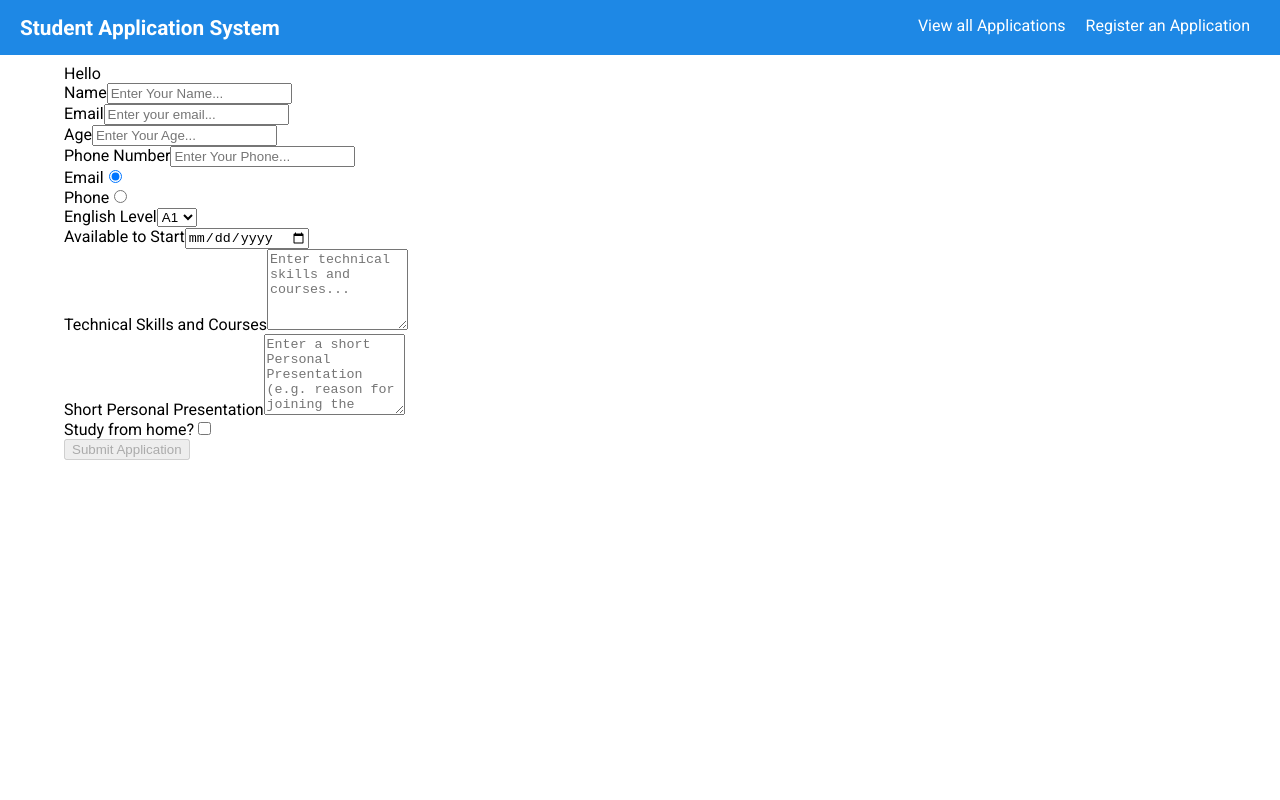
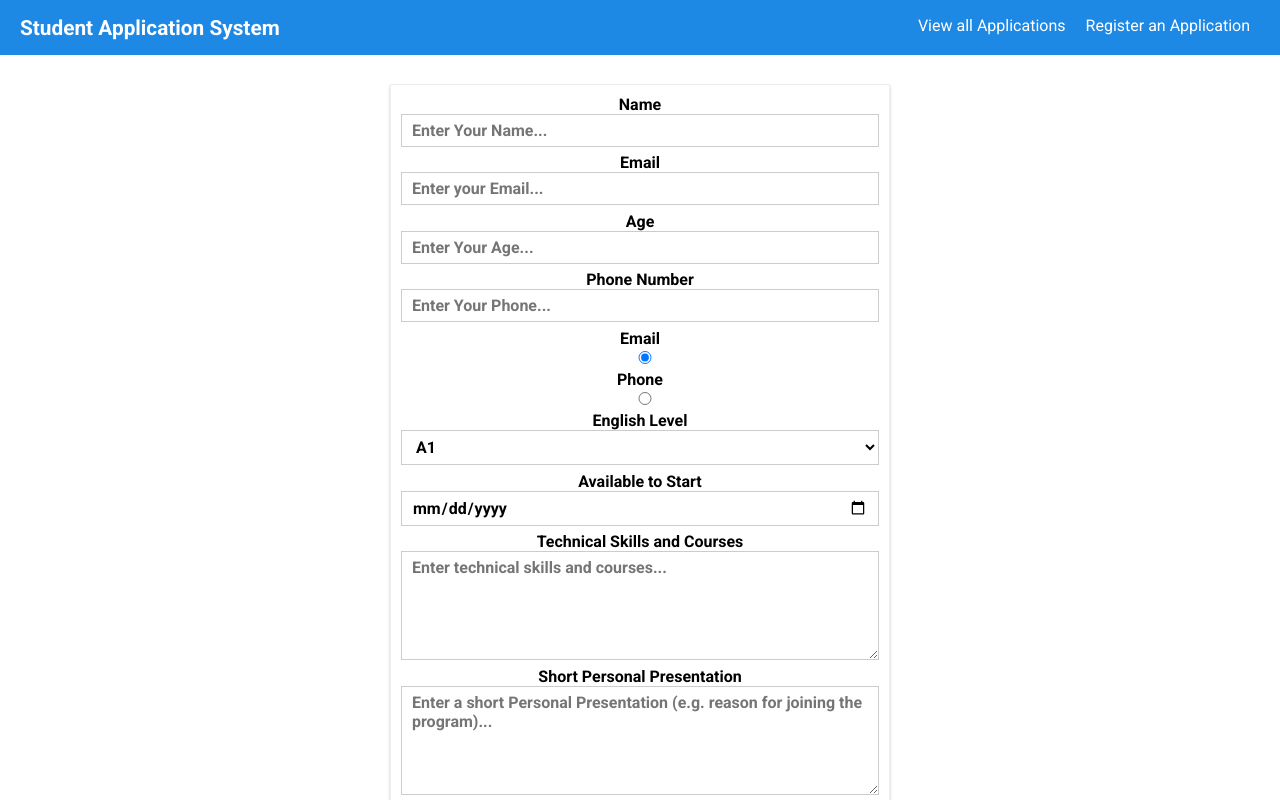
Before and after one commit to joycode1/crud-internship-assignment, a React (Create React App) app: page / in a window 1280 px wide. Shown: the top 800 px of the page. Built offline with nearby package versions, Linux system fonts and the light colour scheme.

Commit message:
Added simple css to the form

```diff
--- a/src/Components/FormBuilder/FormBuilder.js
+++ b/src/Components/FormBuilder/FormBuilder.js
@@ -2,6 +2,7 @@ import React, {useState} from 'react';
 import Input from "../UI/Input/Input";
 import Button from "../UI/Button/Button";
 import isFormValid from "../../utils/formValidation";
+import classes from './FormBuilder.module.css';
 const FormBuilder = props => {
     const [formIsValid, setFormIsValid] = useState(false);
     const [inputForm, setInputForm] = useState({
@@ -27,7 +28,7 @@ const FormBuilder = props => {
             elementLabel: 'Email',
             elementConfig: {
                 type: 'text',
-                placeholder: 'Enter your email...'
+                placeholder: 'Enter your Email...'
             },
             value: '',
             errorMsg:'',
@@ -209,10 +210,9 @@ const FormBuilder = props => {
         <Button  disabled={!formIsValid}>Submit Application</Button>
     </form>;
     return (
-        <React.Fragment>
-            <div>Hello</div>
+        <div className={classes.FormBuilder}>
             {form}
-        </React.Fragment>
+        </div>
 
     )
 };
--- /dev/null
+++ b/src/Components/FormBuilder/FormBuilder.module.css
@@ -0,0 +1,15 @@
+.FormBuilder {
+    margin: 20px auto;
+    width: 80%;
+    text-align: center;
+    box-shadow: 0 2px 3px #ccc;
+    border: 1px solid #eee;
+    padding: 10px;
+    box-sizing: border-box;
+}
+
+@media (min-width: 600px) {
+    .FormBuilder {
+        width: 500px;
+    }
+}
--- a/src/Components/UI/Button/Button.js
+++ b/src/Components/UI/Button/Button.js
@@ -1,10 +1,10 @@
 import React from 'react'
-
+import classes from './Button.module.css'
 
 const Button = props => {
 
     return (
-        <button disabled={props.disabled} onClick={props.clicked}>{props.children}</button>
+        <button className={classes.Button} disabled={props.disabled} onClick={props.clicked}>{props.children}</button>
     )
 };
 
--- /dev/null
+++ b/src/Components/UI/Button/Button.module.css
@@ -0,0 +1,21 @@
+.Button{
+    position: relative;
+    display: block;
+    padding: 19px 39px 18px 39px;
+    color: #FFF;
+    background: #1E88E5;
+    text-transform: uppercase;
+    text-align: center;
+    font-weight: bold;
+    width: 100%;
+    border:none;
+    margin-bottom: 10px;
+    cursor: pointer;
+}
+.Button:disabled {
+    background: #dddddd;
+    pointer-events: none;
+}
+.Button:hover {
+    background-color: #42A5F5;
+}
--- a/src/Components/UI/Input/Input.js
+++ b/src/Components/UI/Input/Input.js
@@ -1,19 +1,22 @@
 import React from 'react';
-
+import classes from './Input.module.css';
 
 const Input = props => {
     const inputsMap = {
         'input': () => <input
+            className={classes.InputElement}
             {...props.elementConfig}
             value={props.value}
             onChange={props.changed}
         />,
         'textarea': () =>
-            <textarea {...props.elementConfig}
+            <textarea
+                className={classes.InputElement}
+                {...props.elementConfig}
                       value={props.value}
                       onChange={props.changed}
             />,
-        'select': () => <select value={props.value} onChange={props.changed}>
+        'select': () => <select className={classes.InputElement} value={props.value} onChange={props.changed}>
             {
                 props.elementConfig.options.map(({value}) => (
                     <option key={value} value={value}>{value}</option>
@@ -24,13 +27,12 @@ const Input = props => {
     };
     const inputElement = inputsMap[props.elementType]();
     return (
-        <div>
-            <label>
+        <div classes={classes.Input}>
+            <label className={classes.Label}>
                 {props.elementLabel}
                 {inputElement}
             </label>
-            <div>{props.errorMsg}</div>
-
+            <div className={classes.errorMsg}>{props.errorMsg}</div>
         </div>
     )
 };
--- /dev/null
+++ b/src/Components/UI/Input/Input.module.css
@@ -0,0 +1,24 @@
+.Input {
+    width: 100%;
+    padding: 10px;
+    box-sizing: border-box;
+}
+
+.InputElement {
+    outline: none;
+    border: 1px solid #ccc;
+    background-color: white;
+    font: inherit;
+    padding: 6px 10px;
+    display: block;
+    width: 100%;
+    box-sizing: border-box;
+}
+.Label {
+    font-weight: bold;
+}
+.errorMsg{
+    color:red;
+    font-size: 0.8em;
+    margin-bottom: 0.5em;
+}
--- a/src/Components/UI/Navbar/Navbar.module.css
+++ b/src/Components/UI/Navbar/Navbar.module.css
@@ -54,7 +54,7 @@ li a {
 li a:hover,
 li a:active,
 li a.active {
-    color: #40A4C8;
+    color: #FFFFFF;
 }
 
 @media (min-width: 500px) {
```
